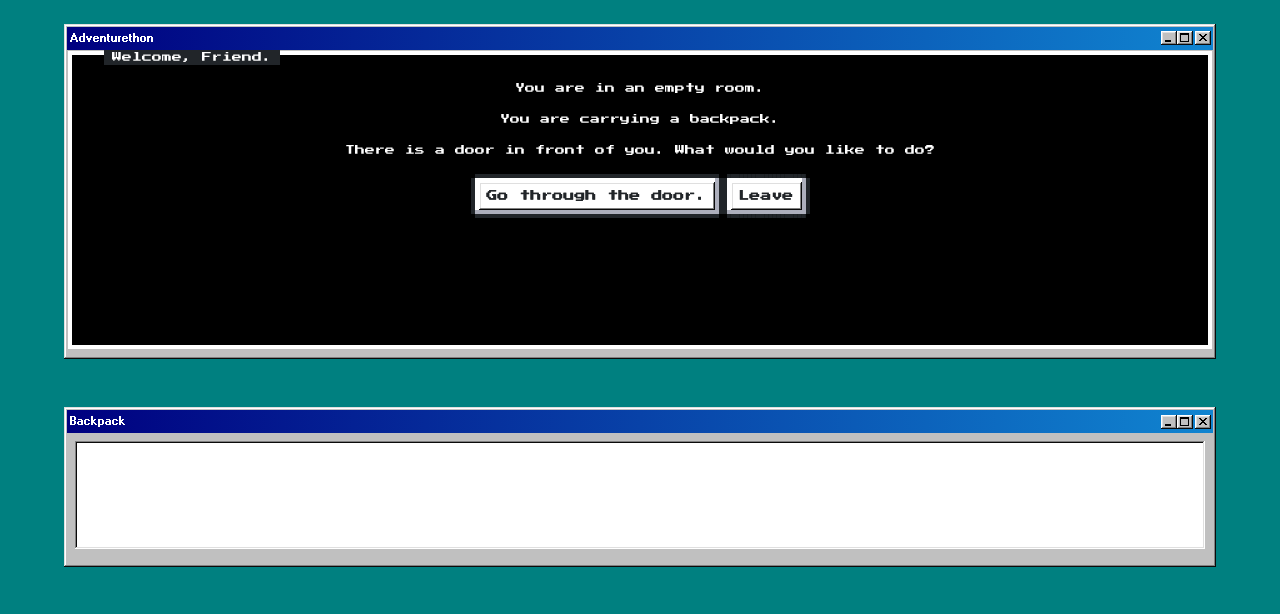
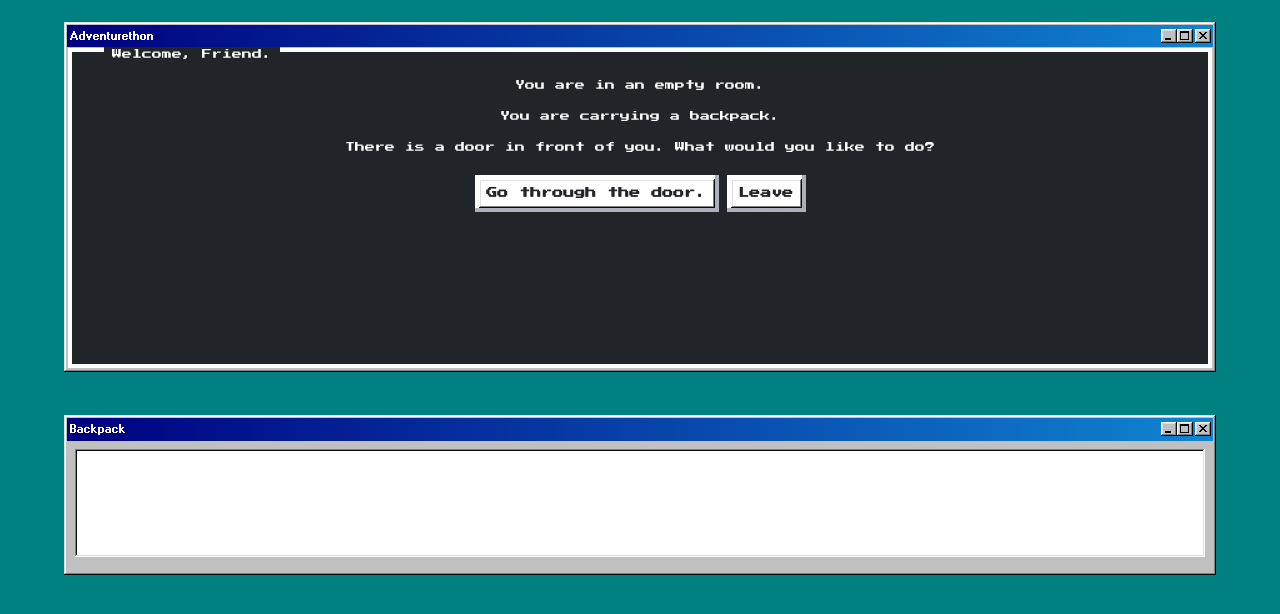
Before and after one commit to brittanyfenney/adventurethon, a React (Create React App) app: page /entry in a window 1280 px wide. Shown: the top 614 px of the page. Built offline with nearby package versions, Linux system fonts and the light colour scheme.

Commit message:
css fixes

```diff
--- a/src/index.css
+++ b/src/index.css
@@ -14,9 +14,10 @@ div.root {
 #entry-window {
   font-family: "Press Start 2P", cursive;
   text-align: center;
-  background-color: black;
+  background-color: 212529;
   margin: 1px;
   height: 100%;
+  min-height:320px;
 }
 
 #entry-window p {
@@ -41,7 +42,8 @@ p {
 
 #app-window {
   width: 90%;
-  height: 335px;
+  /* height: 70%; */
+  /* max-height: 335px; */
   /* position: absolute;
   top: 10px; */
   margin-left: 5%;
@@ -57,6 +59,7 @@ p {
 
 #hello button {
   margin: 5px;
+  margin-bottom: 15px;
 }
 /*
 code {
@@ -86,7 +89,7 @@ code {
 
 .signup-window button {
   height: 20px;
-  margin-bottom: 0;
+  margin-bottom: 20px;
   padding-bottom: 0;
   vertical-align: bottom;
 }
@@ -120,8 +123,9 @@ code {
   justify-content: space-between;
   font-family: "Press Start 2P", cursive;
   text-align: center;
-  background-color: black;
+  background-color: 212529;
   margin: 1px;
+  min-height:320px;
 }
 
 #room-window p {
@@ -130,10 +134,11 @@ code {
 
 
 #routes-container {
-  height: 298px;
+  /* height: 298px; */
   width: 100%;
   margin: 0px;
   padding: 0px;
+
 }
 
 #new-item-alert {
```
